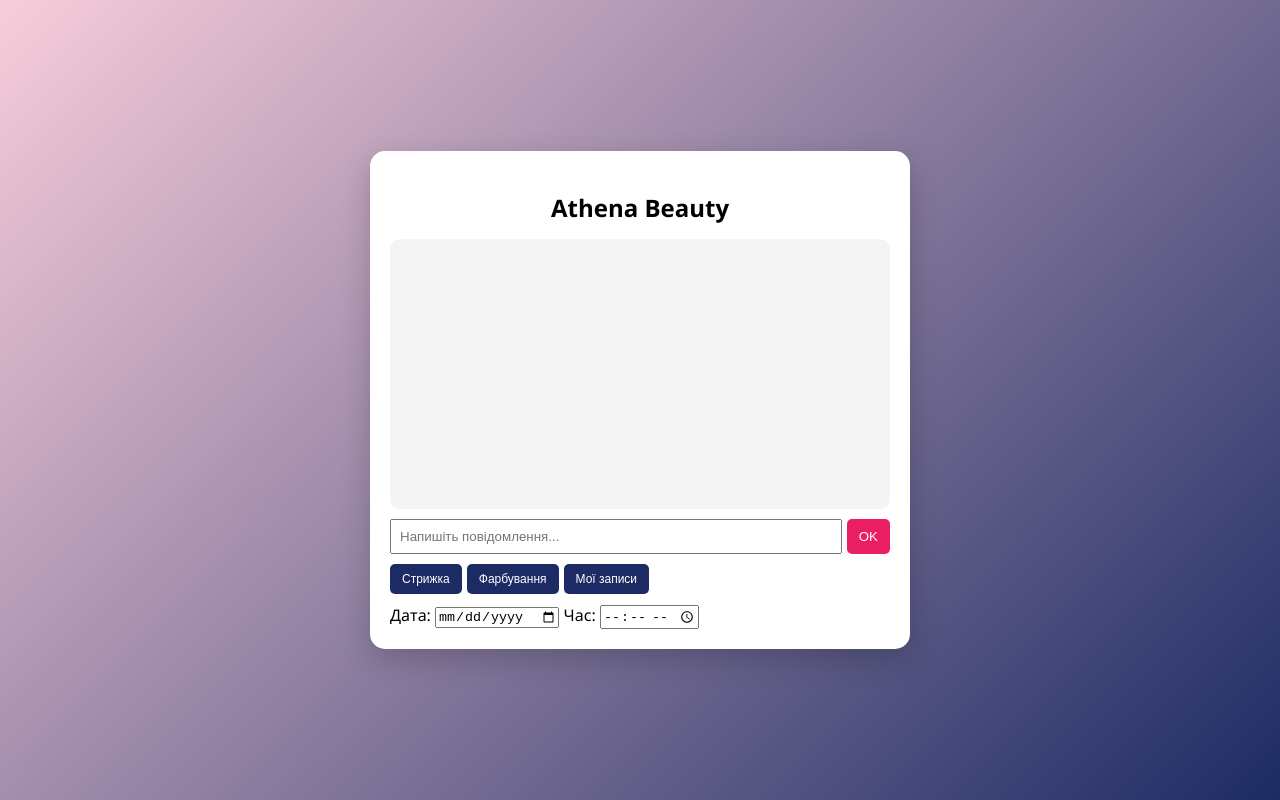
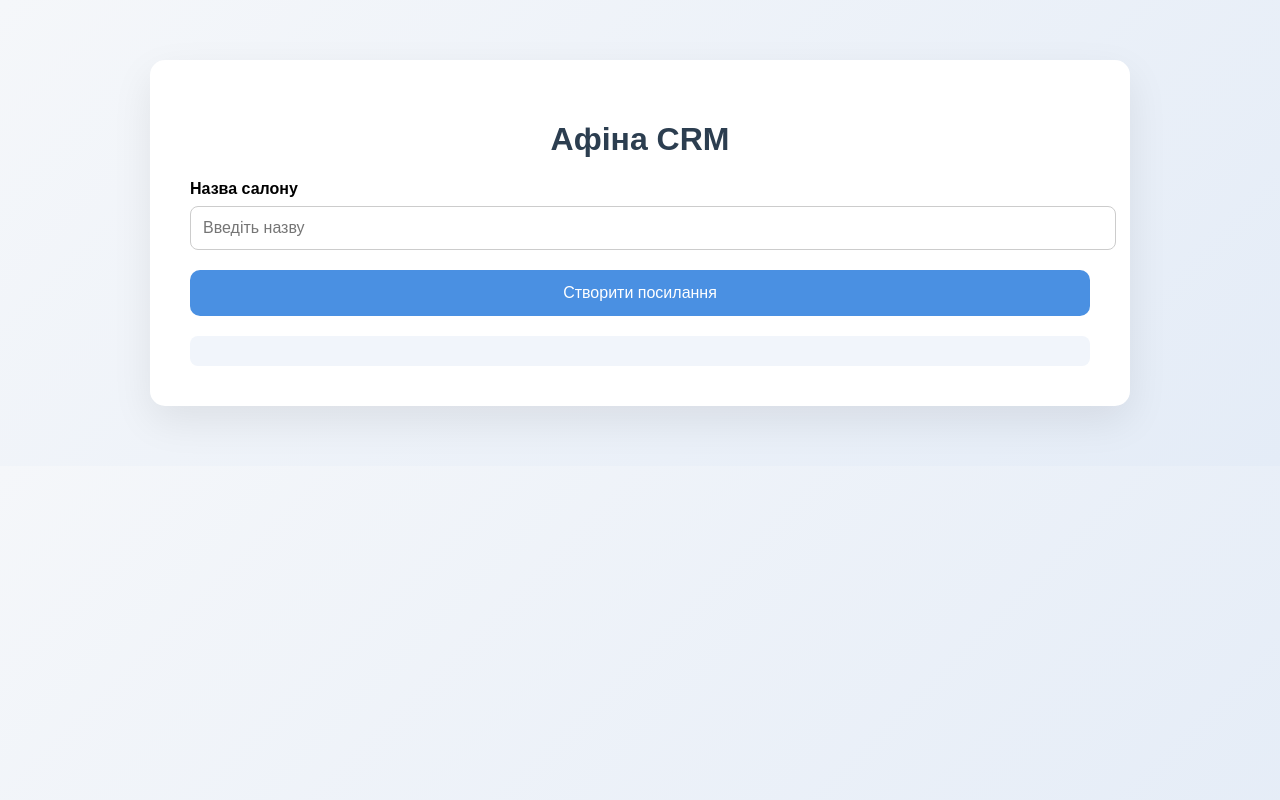
Before and after one commit to URAHAN2006/afina, a plain HTML site: page index.html in a window 1280 px wide. Drawn offline with Linux system fonts and the light colour scheme.

Commit message:
Add files via upload

```diff
--- a/index.html
+++ b/index.html
@@ -3,87 +3,69 @@
 <head>
 <meta charset="UTF-8">
 <meta name="viewport" content="width=device-width, initial-scale=1.0">
-<title>Athena Beauty</title>
+<title>Афіна CRM</title>
 
 <style>
 body {
     margin: 0;
-    font-family: 'Segoe UI', sans-serif;
-    background: linear-gradient(135deg, #f8cdda, #1d2b64);
-    display: flex;
-    justify-content: center;
-    align-items: center;
-    height: 100vh;
+    font-family: Arial, sans-serif;
+    background: linear-gradient(135deg, #f5f7fa, #e4ecf7);
 }
 
 .container {
+    max-width: 900px;
+    margin: 60px auto;
     background: white;
-    width: 95%;
-    max-width: 500px;
+    padding: 40px;
     border-radius: 15px;
-    padding: 20px;
-    box-shadow: 0 10px 30px rgba(0,0,0,0.2);
+    box-shadow: 0 15px 40px rgba(0,0,0,0.08);
 }
 
-h2 {
+h1 {
     text-align: center;
-    margin-bottom: 15px;
+    color: #2c3e50;
 }
 
-.messages {
-    height: 250px;
-    overflow-y: auto;
-    margin-bottom: 10px;
-    padding: 10px;
-    background: #f4f4f4;
-    border-radius: 10px;
+.input-group {
+    margin: 20px 0;
 }
 
-.user {
-    text-align: right;
-    color: #1d2b64;
-    margin: 5px 0;
+label {
+    display: block;
+    margin-bottom: 8px;
+    font-weight: bold;
 }
 
-.bot {
-    text-align: left;
-    color: #e91e63;
-    margin: 5px 0;
-}
-
-.controls {
-    display: flex;
-    gap: 5px;
-}
-
-input[type="text"] {
-    flex: 1;
-    padding: 8px;
+input {
+    width: 100%;
+    padding: 12px;
+    border-radius: 8px;
+    border: 1px solid #ccc;
+    font-size: 16px;
 }
 
 button {
-    padding: 8px 12px;
+    width: 100%;
+    padding: 14px;
     border: none;
-    background: #e91e63;
+    border-radius: 10px;
+    background: #4a90e2;
     color: white;
-    border-radius: 5px;
+    font-size: 16px;
     cursor: pointer;
+    transition: 0.3s;
 }
 
-.quick-buttons {
-    margin-top: 10px;
-    display: flex;
-    gap: 5px;
-    flex-wrap: wrap;
+button:hover {
+    background: #357bd8;
 }
 
-.quick-buttons button {
-    background: #1d2b64;
-    font-size: 12px;
-}
-
-.calendar {
-    margin-top: 10px;
+.result {
+    margin-top: 20px;
+    padding: 15px;
+    background: #f1f5fb;
+    border-radius: 8px;
+    word-break: break-all;
 }
 </style>
 </head>
@@ -91,63 +73,33 @@ button {
 <body>
 
 <div class="container">
-    <h2>Athena Beauty</h2>
+    <h1>Афіна CRM</h1>
 
-    <div class="messages" id="messages"></div>
-
-    <div class="controls">
-        <input type="text" id="msg" placeholder="Напишіть повідомлення...">
-        <button onclick="send()">OK</button>
+    <div class="input-group">
+        <label>Назва салону</label>
+        <input type="text" id="salon" placeholder="Введіть назву">
     </div>
 
-    <div class="quick-buttons">
-        <button onclick="quickBook('Стрижка')">Стрижка</button>
-        <button onclick="quickBook('Фарбування')">Фарбування</button>
-        <button onclick="showAppointments()">Мої записи</button>
-    </div>
+    <button onclick="generateLink()">Створити посилання</button>
 
-    <div class="calendar">
-        <label>Дата:</label>
-        <input type="date" id="date">
-        <label>Час:</label>
-        <input type="time" id="time">
-    </div>
+    <div class="result" id="result"></div>
 </div>
 
 <script>
-async function send(message=null) {
-    const input = document.getElementById("msg");
-    const msg = message || input.value;
-    if (!msg) return;
+function generateLink() {
+    const salon = document.getElementById("salon").value;
+    if (!salon) return alert("Введіть назву салону");
 
-    const messages = document.getElementById("messages");
+    const encoded = encodeURIComponent(salon);
+    const link = `https://URAHAN2006.github.io/afina/client.html?salon=${encoded}`;
 
-    messages.innerHTML += `<div class="user">${msg}</div>`;
-
-    const res = await fetch(`http://127.0.0.1:8000/chat?q=${encodeURIComponent(msg)}`);
-    const data = await res.json();
-
-    messages.innerHTML += `<div class="bot">${data.response}</div>`;
-
-    input.value = "";
-    messages.scrollTop = messages.scrollHeight;
+    document.getElementById("result").innerHTML =
+        link + "<br><br><button onclick='copyLink(\"" + link + "\")'>Скопіювати</button>";
 }
 
-function quickBook(service) {
-    const date = document.getElementById("date").value;
-    const time = document.getElementById("time").value;
-
-    if (!date || !time) {
-        alert("Оберіть дату і час");
-        return;
-    }
-
-    const msg = `Хочу записатись на ${service} ${date} о ${time} мене звати Клієнт`;
-    send(msg);
-}
-
-function showAppointments() {
-    send("Покажи записи");
+function copyLink(link) {
+    navigator.clipboard.writeText(link);
+    alert("Посилання скопійовано!");
 }
 </script>
 
```
